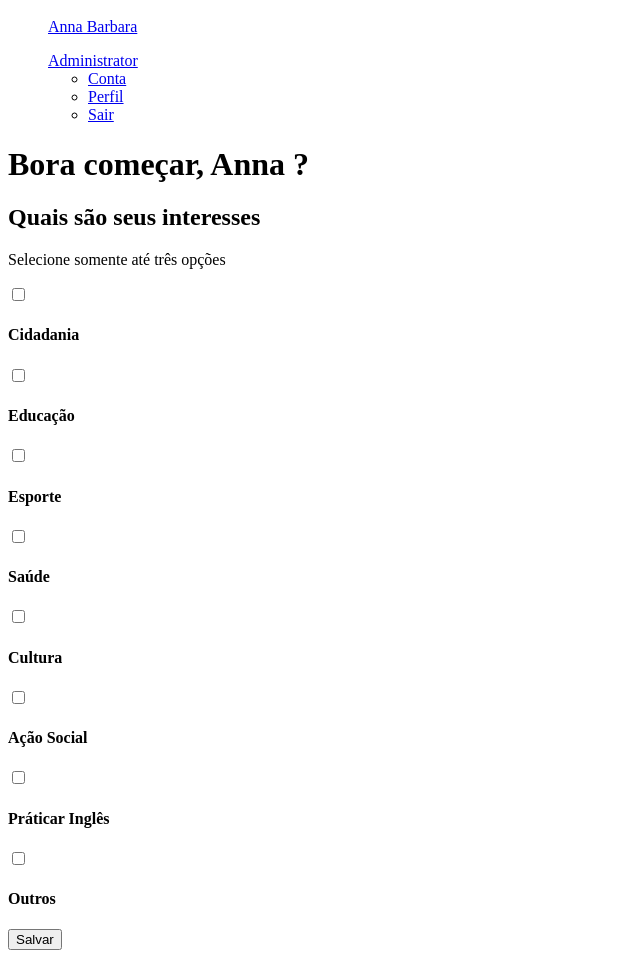
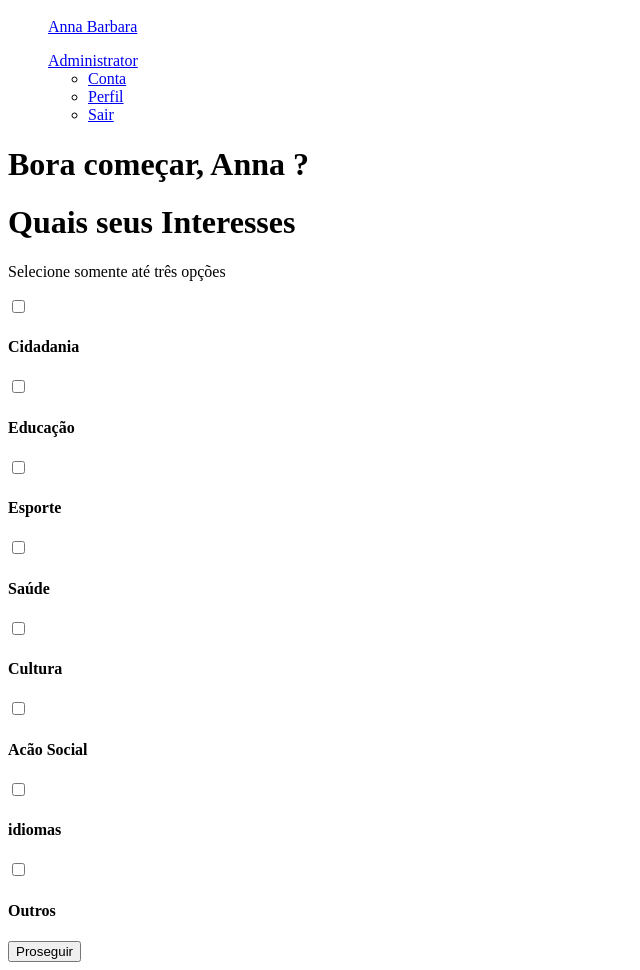
Before and after one commit to josiasveras/Colabora, a PHP site: page /App/Views/index/interesses.phtml in a window 1280 px wide. Shown: the part 753-1723 px from the top of the page, without its empty margins (0-640 px from the left). Run offline with PHP 8.4, Linux system fonts and the light colour scheme.

Commit message:
front ajustado

```diff
--- a/colabora/App/Views/index/cadastro.phtml
+++ b/colabora/App/Views/index/cadastro.phtml
@@ -26,12 +26,10 @@
         <div class="container-fluid">
             <div class="box registration_box">
                 <h1 class="h2 text_center">Registre-se</h1>
-                <form class="register_form inactive needs-validation" novalidate id="new_user" action="/registrar" method="POST">
+                <form class="register_form inactive needs-validation"  id="new_user" action="/registrar" method="POST">
                     <div class="form_group">
                         <input autofocus="autofocus" placeholder="Nome Completo" type="text" class="form_input name_input" id="user_nome" name="nome" required>
-                        <div class="invalid-feedback">
-                            Por favor, escolha um nome de usuário.
-                        </div>
+
                     </div>
                     <div class="form_group">
                         <input autofocus="autofocus" type="email" class="form_input email_input" id="user_email" placeholder="E-mail" name="email" required>
--- a/colabora/App/Views/index/fotos.phtml
+++ b/colabora/App/Views/index/fotos.phtml
@@ -40,7 +40,6 @@
                     </div>
                     <div class='form-group'>
                         <input class="form_input" type="file" name="photo" id="user_photo" />
-
                     </div>
                     <div class='box_actions'>
                         <input type="submit" name="commit" value="Fazer upload" class="btn btn_lg btn_primary" data-disable-with="Uploadando..." id="upload_avatar" />
--- a/colabora/App/Views/index/interesses.phtml
+++ b/colabora/App/Views/index/interesses.phtml
@@ -74,72 +74,114 @@
 
     <div class="application_container container-fluid">
         <h1>Bora começar, Anna ?</h1>
+        <div class="application_container container-fluid">
+            <form class="onboarding-preferences__form" id="new_user_preferences" action="/index">
+                <h1 class="text_center">Quais seus Interesses</h1>
+                <p class="huge text_center">Selecione somente até três opções</p>
                 <div class="row tam">
-            <form class="onboarding-preferences__form" id="new_user_preferences" action="#">
-                <h2 class="text_center">Quais são seus interesses</h2>
-                <p class="huge text_center">Selecione somente até três opções</p>
-
                     <!--Interesses-->
-                <div class="small-col-lg-3 small-col-md-3 small-col-sm-4 small-col-xs-6">
-                    <input id="interesse_cidadania" class="checkbox_image cidadania" type="checkbox" value="cidadania" name="user_preferences[cidadania][]" />
-                    <label for="interesse_cidadania">
+                    <div class='col-md-4 col-lg-4'>
+                        <div class='skill_option'>
+                            <input id="habilidade_cidadania" class="checkbox_image cidadania" type="checkbox" value="cidadania" name="user_preferences[cidadania][]" />
+                            <label for="habilidade_cidadania">
                                 <div class='content'>
                                     <h4>Cidadania</h4>
                                 </div>
-                    </label></div>
-                <div class='small-col-lg-3 small-col-md-3 small-col-sm-4 small-col-xs-6'>
-                    <input id="interesse_educacao" class="checkbox_image educacao" type="checkbox" value="educacao" name="user_preferences[educacao][]" />
-                    <label for="interesse_educacao">
+                            </label>
+                        </div>
+                    </div>
+                    <!--fim-->
+                    <!--Interesses-->
+                    <div class='col-md-4 col-lg-4'>
+                        <div class='skill_option'>
+                            <input id="habilidade_comunicacao" class="checkbox_image comunicacao" type="checkbox" value="comunicacao" name="user_preferences[comunicacao][]" />
+                            <label for="habilidade_comunicacao">
                                 <div class='content'>
                                     <h4>Educação</h4>
                                 </div>
-                    </label></div>
-                <div class='small-col-lg-3 small-col-md-3 small-col-sm-4 small-col-xs-6'>
-                    <input id="interesse_esporte" class="checkbox_image esporte" type="checkbox" value="esporte" name="user_preferences[esporte][]" />
-                    <label for="interesse_esporte">
+                            </label>
+                        </div>
+                    </div>
+                    <!--Fim-->
+                    <!--Interesses-->
+                    <div class='col-md-4 col-lg-4'>
+                        <div class='skill_option'>
+                            <input id="habilidade_cozinha" class="checkbox_image cozinha" type="checkbox" value="cozinha" name="user_preferences[cozinha][]" />
+                            <label for="habilidade_cozinha">
                                 <div class='content'>
                                     <h4>Esporte</h4>
                                 </div>
-                    </label></div>
-                <div class='small-col-lg-3 small-col-md-3 small-col-sm-4 small-col-xs-6'>
-                    <input id="interesse_saude" class="checkbox_image saude" type="checkbox" value="saude" name="user_preferences[saude][]" />
-                    <label for="interesse_saude">
+                            </label>
+                        </div>
+                    </div>
+                    <!--Fim-->
+                    <!--Interesses-->
+                    <div class='col-md-4 col-lg-4'>
+                        <div class='skill_option'>
+                            <input id="habilidade_ensinar" class="checkbox_image ensinar" type="checkbox" value="ensinar" name="user_preferences[cidadania][]" />
+                            <label for="habilidade_ensinar">
                                 <div class='content'>
                                     <h4>Saúde</h4>
                                 </div>
-                    </label></div>
-                <div class='small-col-lg-3 small-col-md-3 small-col-sm-4 small-col-xs-6'>
-                    <input id="interesse_cultura" class="checkbox_image cultura" type="checkbox" value="english_practice" name="user_preferences[cultura][]" />
-                    <label for="interesse_cultura">
+                            </label>
+                        </div>
+                    </div>
+                    <!--Fim-->
+                    <!--Interesses-->
+                    <div class='col-md-4 col-lg-4'>
+                        <div class='skill_option'>
+                            <input id="habilidade_web" class="checkbox_image web" type="checkbox" value="web" name="user_preferences[web][]" />
+                            <label for="habilidade_web">
                                 <div class='content'>
                                     <h4>Cultura</h4>
                                 </div>
-                    </label></div>
-                <div class='small-col-lg-3 small-col-md-3 small-col-sm-4 small-col-xs-6'>
-                    <input id="acao_social" class="checkbox_image social" type="checkbox" value="english_practice" name="user_preferences[acao_social][]" />
-                    <label for="acao_social">
+                            </label>
+                        </div>
+                    </div>
+                    <!--Fim-->
+                    <!--Interesses-->
+                    <div class='col-md-4 col-lg-4'>
+                        <div class='skill_option'>
+                            <input id="habilidade_reformas" class="checkbox_image reformas" type="checkbox" value="reformas" name="user_preferences[reformas][]" />
+                            <label for="habilidade_reformas">
                                 <div class='content'>
-                            <h4>Ação Social</h4>
+                                    <h4>Acão Social</h4>
                                 </div>
-                    </label></div>
-                <div class='small-col-lg-3 small-col-md-3 small-col-sm-4 small-col-xs-6'>
-                    <input id="praticar_ingles" class="checkbox_image ingles" type="checkbox" value="english_practice" name="user_preferences[ingles][]" />
-                    <label for="praticar_ingles">
+                            </label>
+                        </div>
+                    </div>
+                    <!--Fim-->
+                    <!--Interesses-->
+                    <div class='col-md-4 col-lg-4'>
+                        <div class='skill_option'>
+                            <input id="habilidade_decoracao" class="checkbox_image decoracao" type="checkbox" value="decoracao" name="user_preferences[decoracao][]" />
+                            <label for="habilidade_decoracao">
                                 <div class='content'>
-                            <h4>Práticar Inglês</h4>
+                                    <h4>idiomas</h4>
                                 </div>
-                    </label></div>
-                <div class='small-col-lg-3 small-col-md-3 small-col-sm-4 small-col-xs-6'>
-                    <input id="outros" class="checkbox_image outros" type="checkbox" value="outros" name="user_preferences[outros][]" />
-                    <label for="outros">
+                            </label>
+                        </div>
+                    </div>
+                    <!--Fim-->
+                    <!--Interesses-->
+                    <div class='col-md-4 col-lg-4'>
+                        <div class='skill_option'>
+                            <input id="habilidade_outros" class="checkbox_image outros" type="checkbox" value="outros" name="user_preferences[outros][]" />
+                            <label for="habilidade_outros">
                                 <div class='content'>
                                     <h4>Outros</h4>
                                 </div>
                             </label>
                         </div>
+                    </div>
+                    <!--Fim-->
 
-                <div class='text_center mg_bot_20'>
-                    <input type="submit" name="commit" value="Salvar" class="btn btn_huge btn_primary" />
+                </div>
+        </div>
+
+        <div class='box_actions_outros'>
+            <input type="submit" name="commit" value="Proseguir" class="btn btn_lg btn_primary" id="enviar" />
+        </div>
 
         </form>
     </div>
```
Also changed, not shown: colabora/App/Views/index/habilidades.phtml (+9 -16 lines), colabora/App/Views/index/login.phtml (+7 -10 lines), colabora/App/Views/index/projeto.phtml (+12 -3 lines), colabora/public/css/styles.css (+21 -28 lines). Lines whose indentation alone changed are shown as unchanged.
